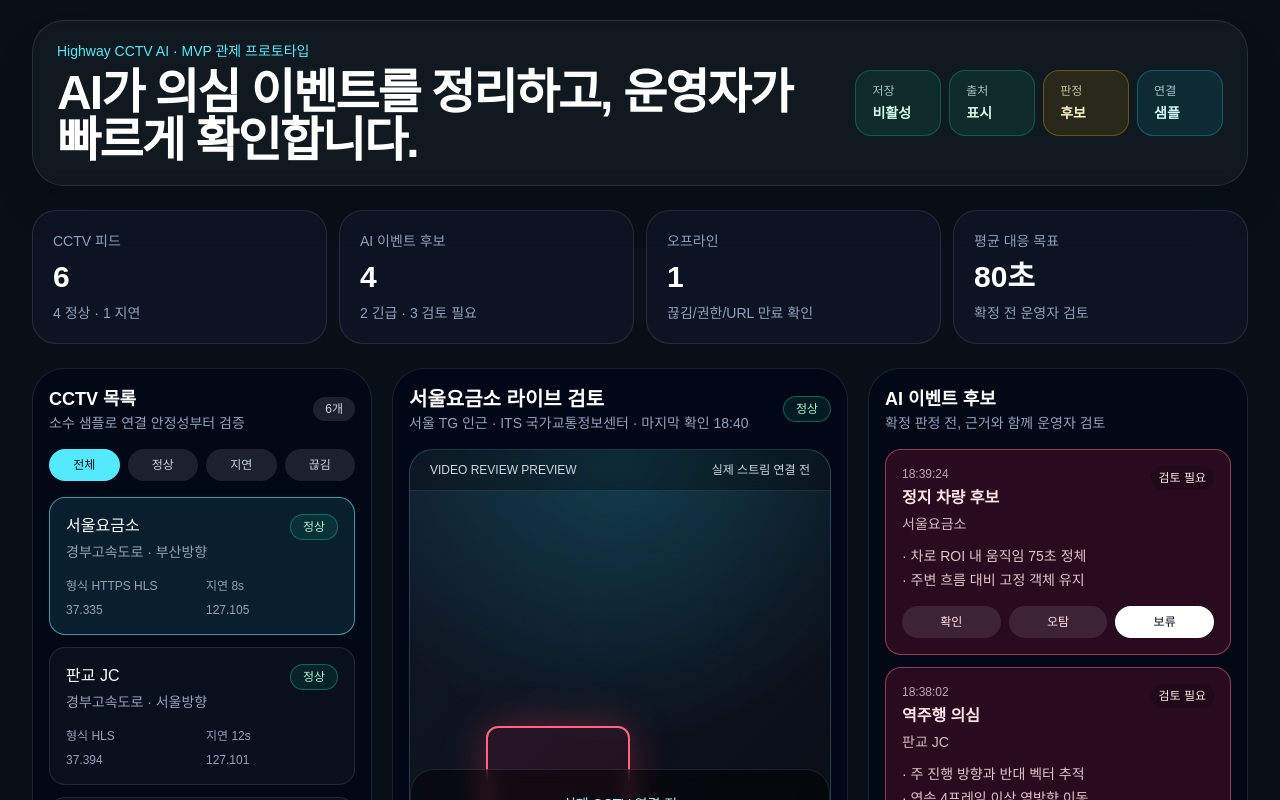
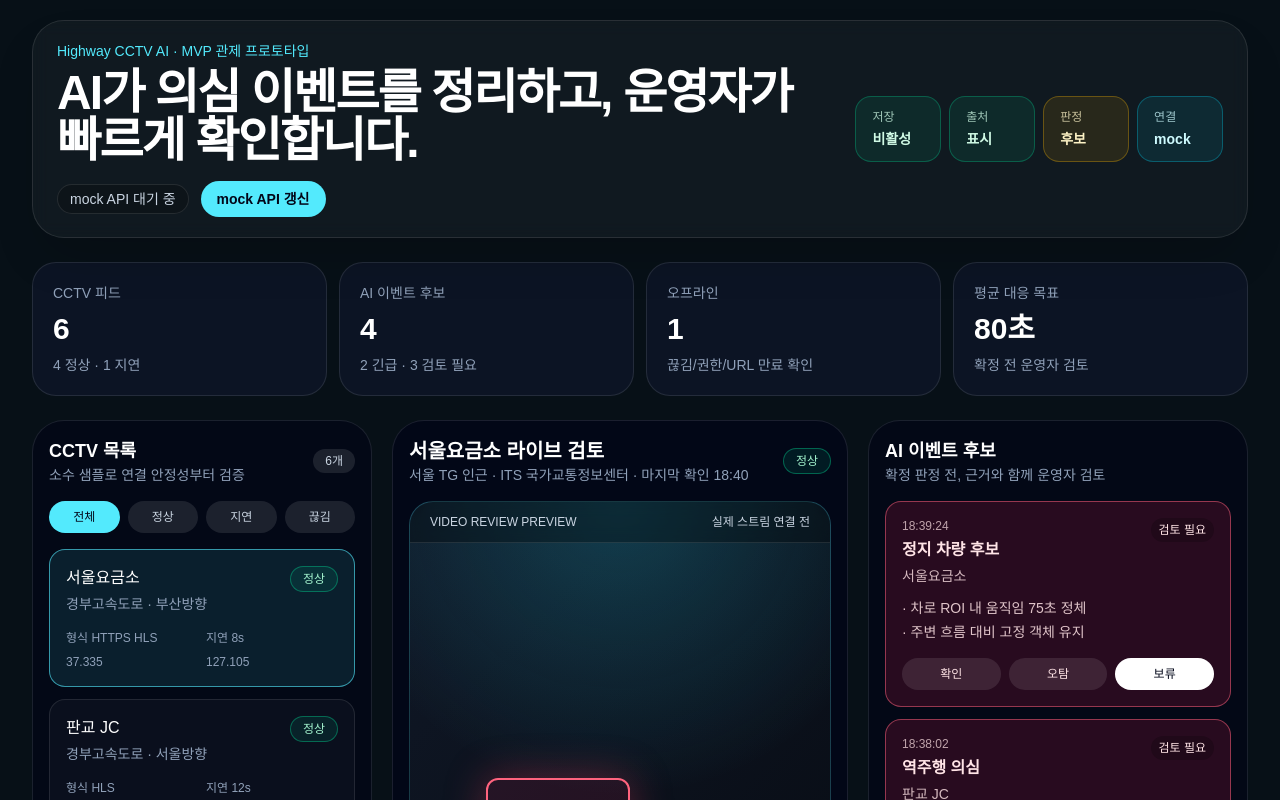
Before and after one commit to jikwon-labs/highway-cctv, a Next.js app: page / in a window 1280 px wide. Shown: the top 800 px of the page. Built offline with nearby package versions, Linux system fonts and the light colour scheme.

Commit message:
feat: add mock CCTV API refresh

```diff
--- /dev/null
+++ b/src/app/api/cctv/route.ts
@@ -0,0 +1,8 @@
+import { NextResponse } from "next/server";
+
+import { buildCctvSnapshot } from "@/lib/cctv-api";
+import { cctvFeeds, detectionEvents } from "@/lib/cctv";
+
+export function GET() {
+  return NextResponse.json(buildCctvSnapshot(cctvFeeds, detectionEvents));
+}
--- a/src/components/control-room-dashboard.tsx
+++ b/src/components/control-room-dashboard.tsx
@@ -3,6 +3,8 @@
 import { useMemo, useState } from "react";
 
 import { VideoPlayer } from "@/components/video-player";
+import type { CctvSnapshot } from "@/lib/cctv-api";
+import { mergeCctvSnapshot } from "@/lib/cctv-api";
 import {
   getControlRoomSummary,
   getTopPriorityEvents,
@@ -58,10 +60,12 @@ export function ControlRoomDashboard({
   initialFeeds: CctvFeed[];
   initialEvents: DetectionEvent[];
 }) {
-  const [feeds] = useState(initialFeeds);
+  const [feeds, setFeeds] = useState(initialFeeds);
   const [events, setEvents] = useState(initialEvents);
   const [selectedFeedId, setSelectedFeedId] = useState(initialFeeds[0]?.id ?? "");
   const [statusFilter, setStatusFilter] = useState<FeedStatusFilter>("all");
+  const [apiStatus, setApiStatus] = useState("mock API 대기 중");
+  const [isRefreshing, setIsRefreshing] = useState(false);
 
   const visibleFeeds = useMemo(
     () => filterFeedsByStatus(feeds, statusFilter),
@@ -84,10 +88,36 @@ export function ControlRoomDashboard({
     setEvents((currentEvents) => updateEventReviewStatus(currentEvents, eventId, reviewStatus));
   }
 
+  async function handleRefresh() {
+    setIsRefreshing(true);
+    setApiStatus("mock API 갱신 중");
+
+    try {
+      const response = await fetch("/api/cctv", { cache: "no-store" });
+
+      if (!response.ok) {
+        throw new Error(`API ${response.status}`);
+      }
+
+      const snapshot = (await response.json()) as CctvSnapshot;
+      const mergedSnapshot = mergeCctvSnapshot(snapshot, events);
+      const nextVisibleFeeds = filterFeedsByStatus(mergedSnapshot.feeds, statusFilter);
+
+      setFeeds(mergedSnapshot.feeds);
+      setEvents(mergedSnapshot.events);
+      setSelectedFeedId((currentFeedId) => getNextSelectedFeedId(nextVisibleFeeds, currentFeedId));
+      setApiStatus(`${snapshot.meta.source} API 갱신 완료 · ${snapshot.meta.generatedAt.slice(11, 19)}`);
+    } catch (error) {
+      setApiStatus(error instanceof Error ? `갱신 실패 · ${error.message}` : "갱신 실패");
+    } finally {
+      setIsRefreshing(false);
+    }
+  }
+
   return (
     <main className="min-h-screen bg-[#071017] text-slate-100">
       <div className="mx-auto flex min-h-screen w-full max-w-[1500px] flex-col gap-6 px-5 py-5 lg:px-8">
-        <Header />
+        <Header apiStatus={apiStatus} isRefreshing={isRefreshing} onRefresh={handleRefresh} />
         <SummaryCards summary={summary} />
 
         <section className="grid flex-1 gap-5 xl:grid-cols-[340px_minmax(0,1fr)_380px]">
@@ -110,7 +140,15 @@ export function ControlRoomDashboard({
   );
 }
 
-function Header() {
+function Header({
+  apiStatus,
+  isRefreshing,
+  onRefresh,
+}: {
+  apiStatus: string;
+  isRefreshing: boolean;
+  onRefresh: () => void;
+}) {
   return (
     <header className="rounded-[2rem] border border-white/10 bg-white/[0.04] px-6 py-5 shadow-2xl shadow-black/20 backdrop-blur">
       <div className="flex flex-col gap-4 lg:flex-row lg:items-center lg:justify-between">
@@ -119,12 +157,23 @@ function Header() {
           <h1 className="text-3xl font-semibold tracking-[-0.04em] text-white md:text-5xl">
             AI가 의심 이벤트를 정리하고, 운영자가 빠르게 확인합니다.
           </h1>
+          <div className="mt-4 flex flex-wrap items-center gap-3 text-sm text-slate-300">
+            <span className="rounded-full border border-white/10 bg-black/20 px-3 py-1">{apiStatus}</span>
+            <button
+              className="rounded-full bg-cyan-300 px-4 py-2 font-semibold text-slate-950 transition hover:bg-cyan-200 disabled:cursor-not-allowed disabled:opacity-60"
+              type="button"
+              disabled={isRefreshing}
+              onClick={onRefresh}
+            >
+              {isRefreshing ? "갱신 중" : "mock API 갱신"}
+            </button>
+          </div>
         </div>
         <div className="grid grid-cols-2 gap-2 text-sm sm:grid-cols-4 lg:w-[520px]">
           <Badge label="저장" value="비활성" tone="safe" />
           <Badge label="출처" value="표시" tone="safe" />
           <Badge label="판정" value="후보" tone="warn" />
-          <Badge label="연결" value="샘플" tone="info" />
+          <Badge label="연결" value="mock" tone="info" />
         </div>
       </div>
     </header>
--- /dev/null
+++ b/src/lib/cctv-api.ts
@@ -0,0 +1,63 @@
+import type { CctvFeed, DetectionEvent } from "./cctv";
+
+export type CctvSnapshot = {
+  meta: {
+    source: "mock" | "its";
+    generatedAt: string;
+    feedCount: number;
+    eventCount: number;
+  };
+  feeds: CctvFeed[];
+  events: DetectionEvent[];
+};
+
+export function buildCctvSnapshot(
+  feeds: CctvFeed[],
+  events: DetectionEvent[],
+  generatedAt = new Date(),
+  source: CctvSnapshot["meta"]["source"] = "mock",
+): CctvSnapshot {
+  return {
+    meta: {
+      source,
+      generatedAt: generatedAt.toISOString(),
+      feedCount: feeds.length,
+      eventCount: events.length,
+    },
+    feeds: cloneFeeds(feeds),
+    events: cloneEvents(events),
+  };
+}
+
+export function mergeCctvSnapshot(
+  snapshot: CctvSnapshot,
+  localEvents: DetectionEvent[],
+): CctvSnapshot {
+  const localReviewStatusById = new Map(
+    localEvents.map((event) => [event.id, event.reviewStatus]),
+  );
+
+  return {
+    ...snapshot,
+    feeds: cloneFeeds(snapshot.feeds),
+    events: snapshot.events.map((event) => ({
+      ...event,
+      evidence: [...event.evidence],
+      reviewStatus: localReviewStatusById.get(event.id) ?? event.reviewStatus,
+    })),
+  };
+}
+
+function cloneFeeds(feeds: CctvFeed[]): CctvFeed[] {
+  return feeds.map((feed) => ({
+    ...feed,
+    coordinates: { ...feed.coordinates },
+  }));
+}
+
+function cloneEvents(events: DetectionEvent[]): DetectionEvent[] {
+  return events.map((event) => ({
+    ...event,
+    evidence: [...event.evidence],
+  }));
+}
```
Also changed, not shown: 2 other files (tests, documents, lock files or other folders).
